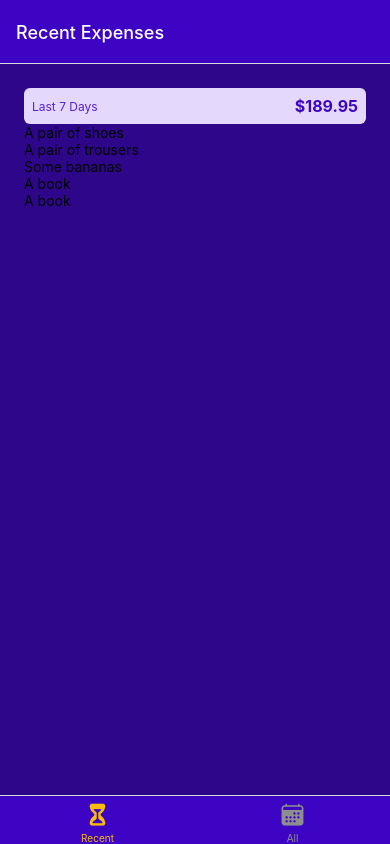
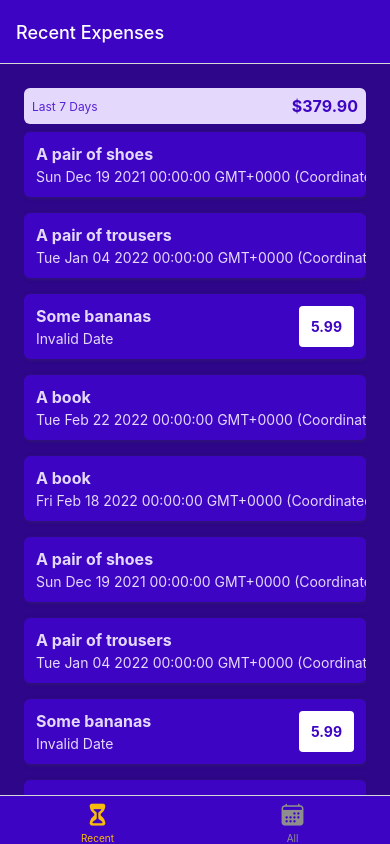
Before and after one commit to joaombpereira-eng/ExpenseTrackerApp, a React Native app: screen / in a window 390 px wide. Built offline with nearby package versions, Linux system fonts and the light colour scheme.

Commit message:
Working on Expense List Items

```diff
--- /dev/null
+++ b/components/ExpensesOutput/ExpenseItem.js
@@ -0,0 +1,56 @@
+import {Pressable, View, StyleSheet, Text} from 'react-native';
+import {GlobalStyles} from '../../constants/styles';
+
+export default function ExpenseItem({description, amount, date}) {
+  return (
+    <Pressable>
+      <View style={styles.expenseItem}>
+        <View>
+          <Text style={[styles.textBase, styles.description]}>
+            {description}
+          </Text>
+          <Text style={styles.textBase}>{date.toString()}</Text>
+        </View>
+        <View style={styles.amountContainer}>
+          <Text style={styles.amount}>{amount}</Text>
+        </View>
+      </View>
+    </Pressable>
+  );
+}
+
+const styles = StyleSheet.create({
+  expenseItem: {
+    padding: 12,
+    marginVertical: 8,
+    backgroundColor: GlobalStyles.colors.primary500,
+    flexDirection: 'row',
+    justifyContent: 'space-between',
+    borderRadius: 6,
+    elevation: 3,
+    shadowColor: GlobalStyles.colors.gray500,
+    shadowRadius: 4,
+    shadowOffset: {width: 1, height: 1},
+    shadowOpacity: 0.4,
+  },
+  textBase: {
+    color: GlobalStyles.colors.primary50,
+  },
+  description: {
+    fontSize: 16,
+    marginBottom: 4,
+    fontWeight: 'bold',
+  },
+  amountContainer: {
+    paddingHorizontal: 12,
+    paddingVertical: 4,
+    backgroundColor: 'white',
+    justifyContent: 'center',
+    alignItems: 'center',
+    borderRadius: 4,
+  },
+  amount: {
+    color: GlobalStyles.colors.primary500,
+    fontWeight: 'bold',
+  },
+});
--- a/components/ExpensesOutput/ExpensesList.js
+++ b/components/ExpensesOutput/ExpensesList.js
@@ -1,8 +1,9 @@
 import {FlatList, StyleSheet, Text} from 'react-native';
+import ExpenseItem from './ExpenseItem';
 
 export default function ExpensesList({expenses}) {
   function renderExpenseItem(itemData) {
-    return <Text>{itemData.item.description}</Text>;
+    return <ExpenseItem {...itemData.item} />;
   }
 
   return (
--- a/components/ExpensesOutput/ExpensesOutput.js
+++ b/components/ExpensesOutput/ExpensesOutput.js
@@ -35,6 +35,36 @@
     amount: 18.99,
     date: new Date('2022-02-18'),
   },
+  {
+    id: 'e6',
+    description: 'A pair of shoes',
+    amount: 59.99,
+    date: new Date('2021-12-19'),
+  },
+  {
+    id: 'e7',
+    description: 'A pair of trousers',
+    amount: 89.99,
+    date: new Date('2022-01-04'),
+  },
+  {
+    id: 'e8',
+    description: 'Some bananas',
+    amount: 5.99,
+    date: new Date('2021-12-101'),
+  },
+  {
+    id: 'e9',
+    description: 'A book',
+    amount: 14.99,
+    date: new Date('2022-02-22'),
+  },
+  {
+    id: 'e10',
+    description: 'A book',
+    amount: 18.99,
+    date: new Date('2022-02-18'),
+  },
 ];
 
 export default function ExpensesOutput({expenses, expensesPeriod}) {
@@ -49,7 +79,8 @@
 const styles = StyleSheet.create({
   container: {
     flex: 1,
-    padding: 24,
+    paddingHorizontal: 24,
+    paddingTop: 24,
     backgroundColor: GlobalStyles.colors.primary700,
   },
 });
```
